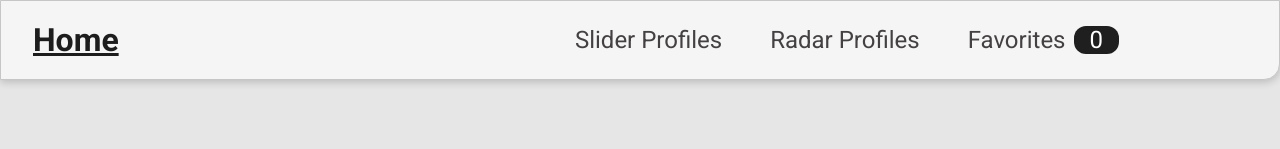
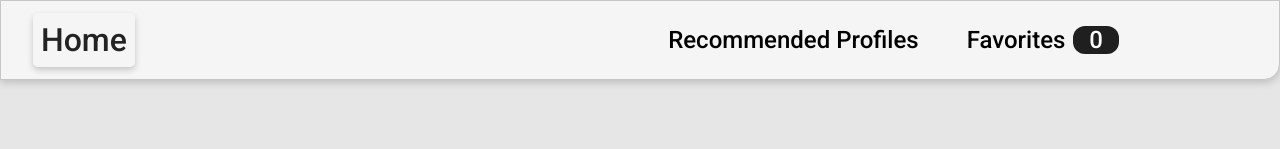
Before and after one commit to MustafaYasin/thesis, a React (Create React App) app in the folder project/frontend/: page / in a window 1280 px wide. In both pictures the pointer is over the element 75 px from the left and 40 px from the top of the page. Shown: the top 149 px of the page. Built offline with nearby package versions, Linux system fonts and the light colour scheme.

Commit message:
fe adjustment

```diff
--- a/project/frontend/src/components/layout/MainNavigation.js
+++ b/project/frontend/src/components/layout/MainNavigation.js
@@ -27,11 +27,11 @@ function MainNavigation() {
       <nav>
         <ul>
           <li>
-            <Link to="/recommend">Slider Profiles</Link>
+            <Link to="/recommend">Recommended Profiles</Link>
           </li>
-          <li>
+          {/* <li>
             <Link to="/recommend2">Radar Profiles</Link>
-          </li>
+          </li> */}
           <li>
             <Link to="/favorites" className={classes.link}>
               Favorites
--- a/project/frontend/src/components/layout/MainNavigation.module.css
+++ b/project/frontend/src/components/layout/MainNavigation.module.css
@@ -21,11 +21,13 @@
   font-size: 2rem;
   margin-left: 2rem;
   color: rgb(30, 29, 29);
-  font-weight: bold;
+  font-weight: 500;
 }
 .logo:hover {
-  text-decoration: underline;
-}
+  filter: brightness(1.2);
+  box-shadow: 0 3px 6px rgba(0, 0, 0, 0.2);
+  padding: 0.5rem;
+  border-radius: 0.3rem;}
 .categoryDropdownContainer {
   position: relative;
   padding-bottom: 0;
@@ -49,18 +51,23 @@
 }
 
 .header li:hover {
-  text-decoration: underline;
+  filter: brightness(1.2);
+  box-shadow: 0 3px 6px rgba(0, 0, 0, 0.2);
+  padding: 0.5rem;
+  border-radius: 0.3rem;
 }
 .header a {
   text-decoration: none;
   font-size: 1.5rem;
-  color: #444142;
+  font-weight: 500;
+  /* color: #444142; */
+  color: black;
 }
 
 .header a:hover,
 .header a:active,
 .header a.active {
-  color: rgb(75, 73, 73);
+  /* color: rgb(75, 73, 73); */
 }
 
 .badge {
```
